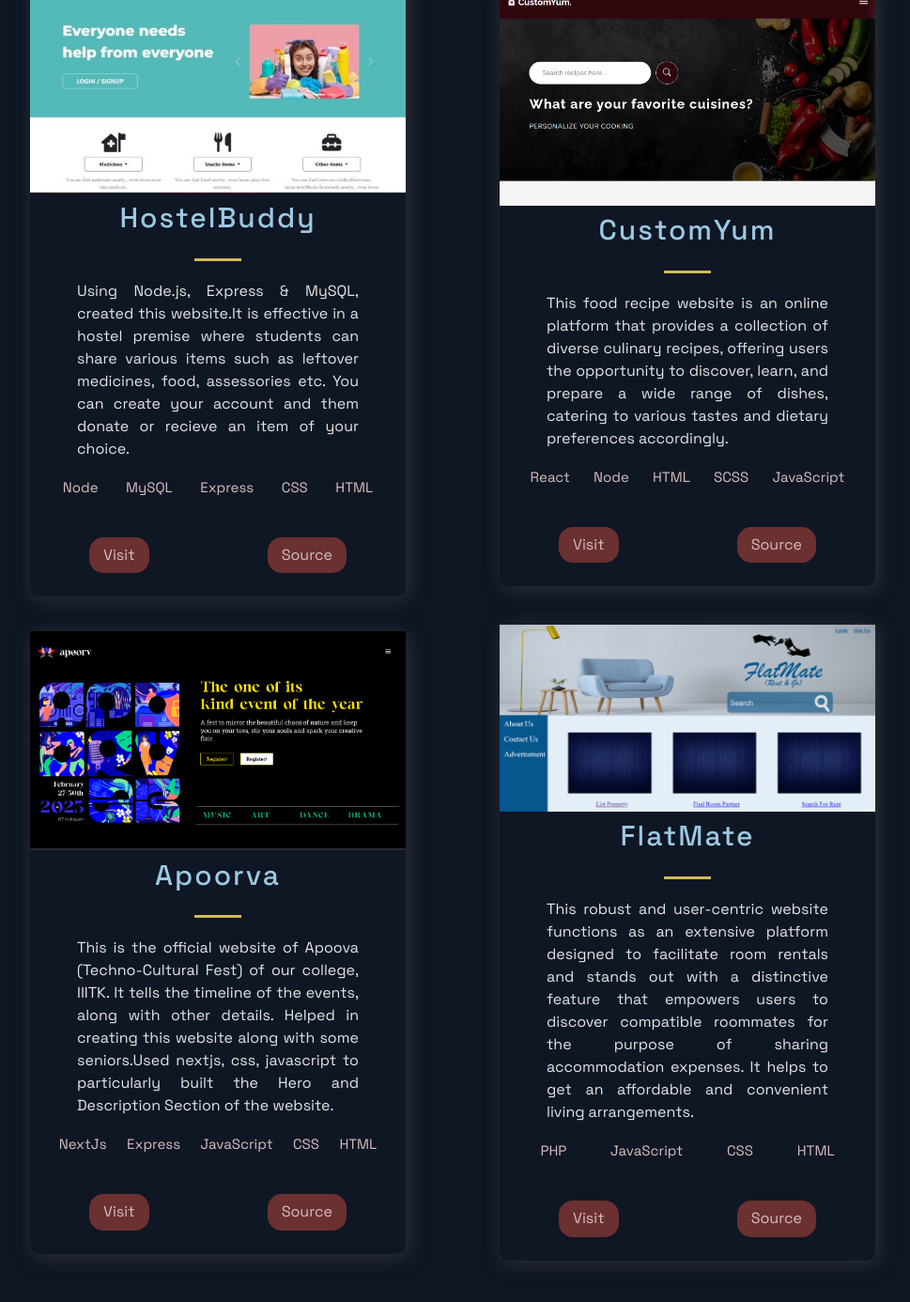
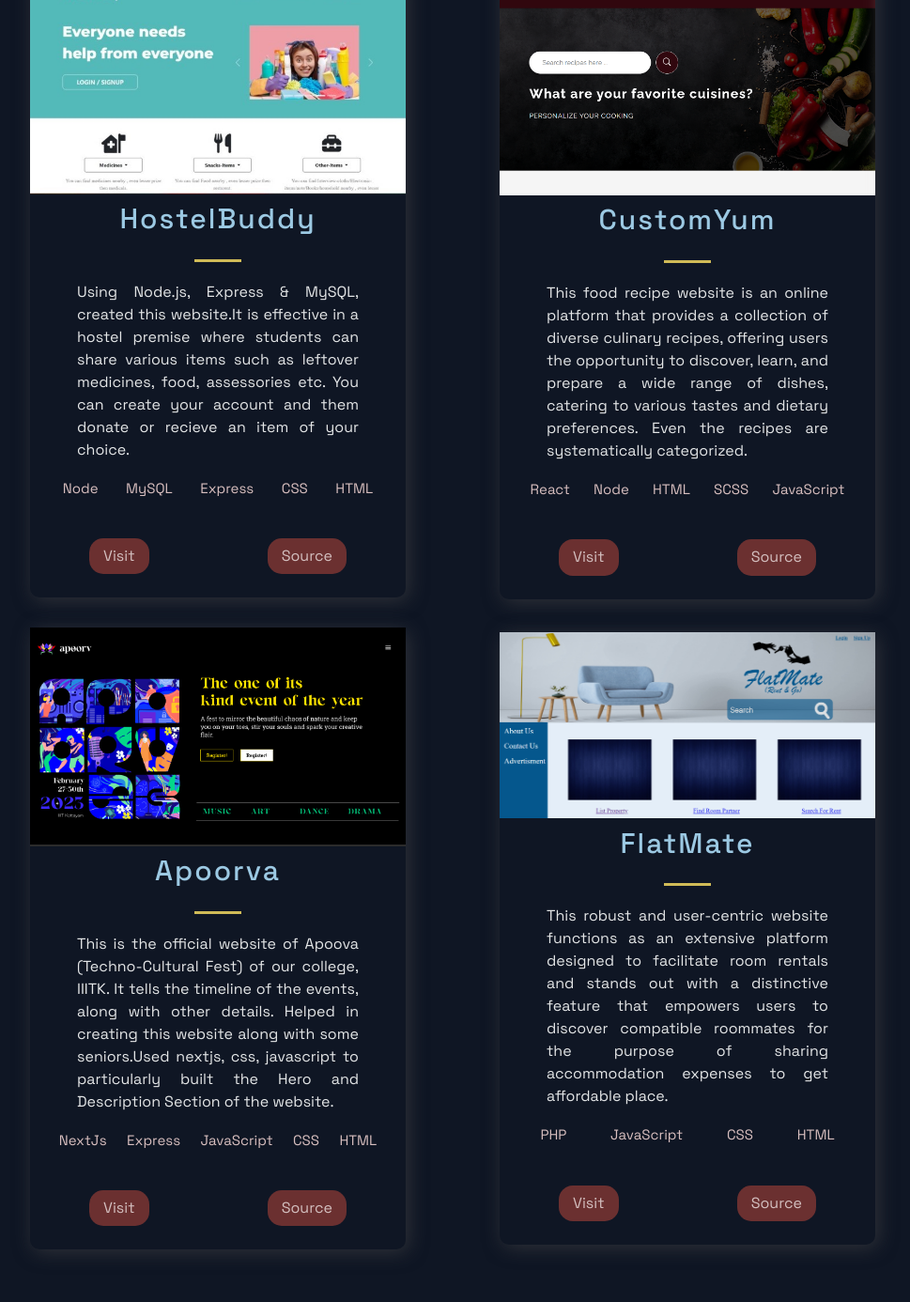
Before and after one commit to 1-aditya-2/own_website, a Next.js app: page / in a window 1280 px wide. Shown: the part 870-2256 px from the top of the page at 94% size, without its empty margins (158-1127 px from the left). Built offline with nearby package versions, Linux system fonts and the light colour scheme.

Commit message:
Update constants.js

```diff
--- a/src/constants/constants.js
+++ b/src/constants/constants.js
@@ -10,7 +10,7 @@ export const projects = [
   },
   {
     title: 'CustomYum',
-    description: "This food recipe website is an online platform that provides a collection of diverse culinary recipes, offering users the opportunity to discover, learn, and prepare a wide range of dishes, catering to various tastes and dietary preferences accordingly. ",
+    description: "This food recipe website is an online platform that provides a collection of diverse culinary recipes, offering users the opportunity to discover, learn, and prepare a wide range of dishes, catering to various tastes and dietary preferences. Even the recipes are systematically categorized.",
     image: '/images/i4.png',
     tags: ['React', 'Node', 'HTML', 'SCSS', 'JavaScript'],
     source: 'https://github.com/1-aditya-2/food-recipe',
@@ -28,7 +28,7 @@ export const projects = [
   },
   {
     title: 'FlatMate',
-    description: "This robust and user-centric website functions as an extensive platform designed to facilitate room rentals and stands out with a distinctive feature that empowers users to discover compatible roommates for the purpose of sharing accommodation expenses. It helps to get an affordable and convenient living arrangements.",
+    description: "This robust and user-centric website functions as an extensive platform designed to facilitate room rentals and stands out with a distinctive feature that empowers users to discover compatible roommates for the purpose of sharing accommodation expenses to get affordable place.",
       image: '/images/i3.png',
       tags: ['PHP', 'JavaScript','CSS', "HTML"],
     source: 'https://github.com/1-aditya-2/FlatMate',
```
